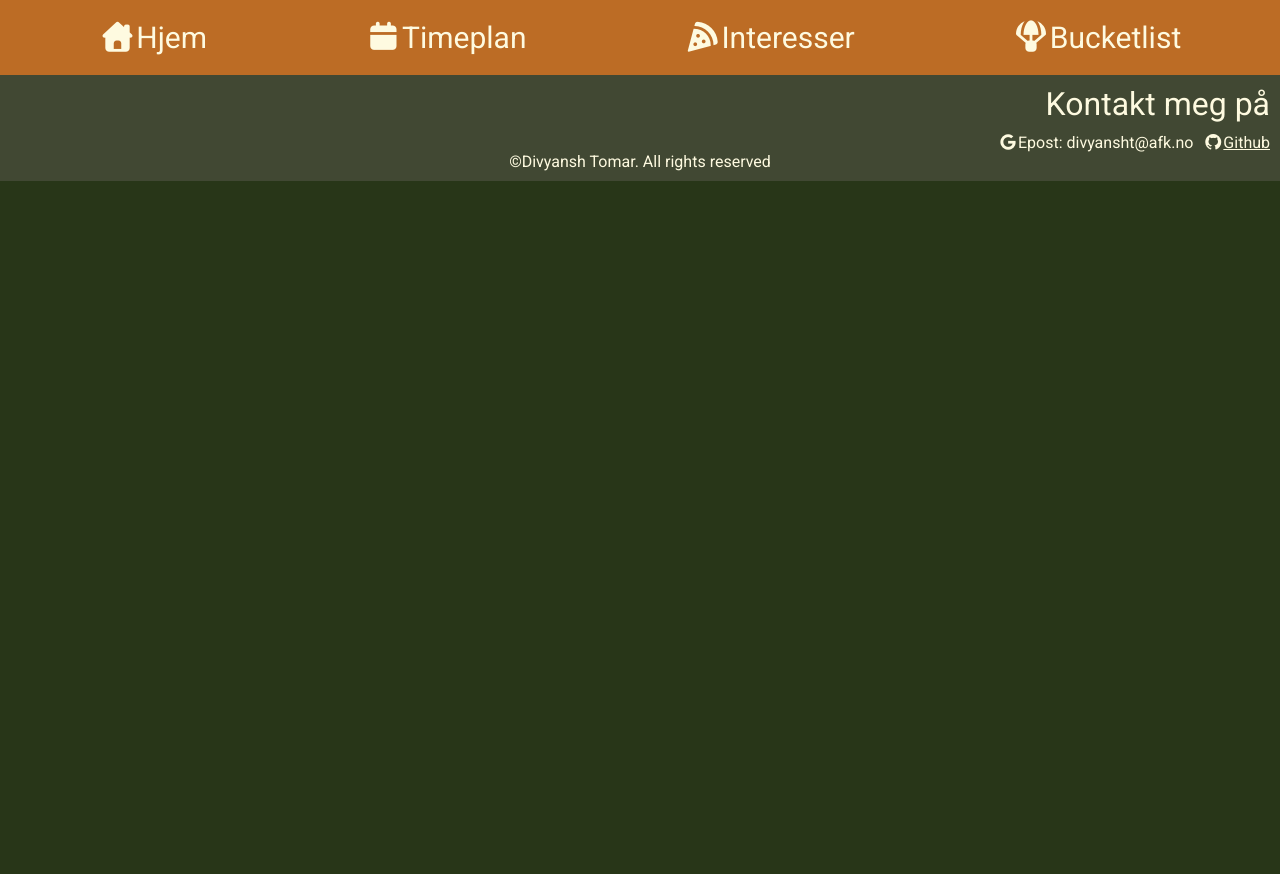
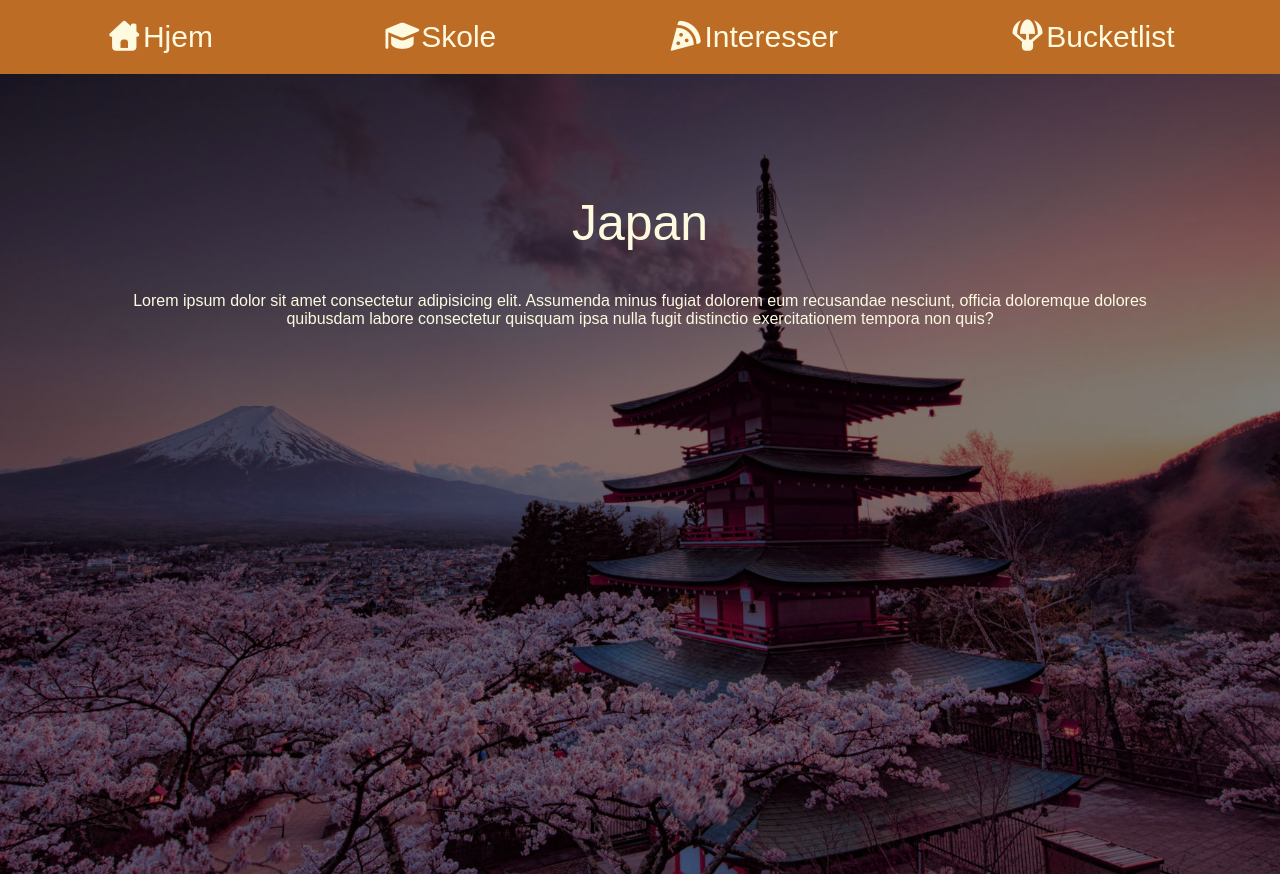
Before and after one commit to someoneforus/Meg-selv, a plain HTML site: page bucketlist.html in a window 1280 px wide. Shown: the top 874 px of the page. Before the commit the page ends 800 px from the top, so only its background shows below. Drawn offline with Linux system fonts and the light colour scheme; a web font is replaced by a local one.

Commit message:
Add bucketlist section and update site styling
Introduced a new bucketlist section with cards for Japan and skydiving, including supporting images. Updated navigation labels from 'Timeplan' to 'Skole' and added the Momo Trust Sans font across all pages. Enhanced CSS for bucketlist cards, improved header stickiness, and refactored some HTML structure for better semantics.

```diff
--- a/bucketlist.html
+++ b/bucketlist.html
@@ -10,6 +10,9 @@
     <link rel="stylesheet" href="https://cdnjs.cloudflare.com/ajax/libs/font-awesome/7.0.1/css/all.min.css"
         integrity="sha512-2SwdPD6INVrV/lHTZbO2nodKhrnDdJK9/kg2XD1r9uGqPo1cUbujc+IYdlYdEErWNu69gVcYgdxlmVmzTWnetw=="
         crossorigin="anonymous" referrerpolicy="no-referrer" />
+    <link rel="preconnect" href="https://fonts.googleapis.com">
+    <link rel="preconnect" href="https://fonts.gstatic.com" crossorigin>
+    <link href="https://fonts.googleapis.com/css2?family=Momo+Trust+Sans:wght@200..800&display=swap" rel="stylesheet">
 
 </head>
 
@@ -19,12 +22,29 @@
         <div class="nav">
             <ul>
                 <li><a href="index.html"><i class="fa-solid fa-house-chimney"></i>Hjem</a></li>
-                <li><a href="timeplan.html"><i class="fa-solid fa-calendar"></i>Timeplan</a></li>
+                <li><a href="timeplan.html"><i class="fa-solid fa-graduation-cap"></i>Skole</a></li>
                 <li><a href="interesser.html"><i class="fa-solid fa-pizza-slice"></i>Interesser</a></li>
                 <li><a href="bucketlist.html"> <i class="fa-solid fa-parachute-box"></i>Bucketlist</a></li>
             </ul>
         </div>
     </header>
+
+    <main>
+        <div class="bucket-container">
+            <div class="bucket-card1">
+                <h1>Japan</h1>
+                <p>Lorem ipsum dolor sit amet consectetur adipisicing elit. Assumenda minus fugiat dolorem eum
+                    recusandae nesciunt, officia doloremque dolores quibusdam labore consectetur quisquam ipsa nulla
+                    fugit distinctio exercitationem tempora non quis?</p>
+            </div>
+            <div class="bucket-card2">
+                <h1>Fallskjermhopping</h1>
+                <p>Lorem ipsum dolor sit amet consectetur adipisicing elit. Atque eius exercitationem sit aperiam sint
+                    assumenda minima praesentium. Voluptatum distinctio quod odit, maxime voluptas cumque. Ullam tempore
+                    temporibus libero deserunt dolorem!</p>
+            </div>
+        </div>
+    </main>
 
     <footer>
         <h1>Kontakt meg på</h1>
--- a/style.css
+++ b/style.css
@@ -1,4 +1,4 @@
-    @import url('https://fonts.googleapis.com/css2?family=Roboto:ital,wght@0,100..900;1,100..900&display=swap');
+    @import url('https://fonts.googleapis.com/css2?family=Momo+Trust+Sans:wght@200..800&display=swap');
 
     html {
         box-sizing: border-box;
@@ -9,11 +9,12 @@
         margin: 0;
         padding: 0;
         font-weight: normal;
+        font-family: "Momo Trust Sans", sans-serif;
     }
 
     body {
         background-color: rgb(40, 54, 24);
-        font-family: "Roboto", sans-serif;
+        min-height: 100vh;
     }
 
     ol,
@@ -30,6 +31,13 @@
     }
 
     /* navbar */
+
+    header {
+        position: sticky;
+        top: 0;
+        z-index: 3;
+    }
+
     .nav {
         background-color: rgb(188, 108, 37);
         padding: 10px;
@@ -249,7 +257,7 @@
     }
 
     .fam-card:nth-child(1) {
-        transform: translateX(-30px) rotate(-5deg);
+        transform: translateX(-20px) rotate(-5deg);
     }
 
     .fam-card:nth-child(2) {
@@ -257,9 +265,8 @@
     }
 
     .fam-card:nth-child(3) {
-        transform: translateX(30px) rotate(5deg);
+        transform: translateX(20px) rotate(5deg);
     }
-
 
     .fam-container:hover .fam-card:nth-child(1) {
         transform: translateX(-300px) rotate(0deg);
@@ -271,19 +278,6 @@
 
     .fam-container:hover .fam-card:nth-child(3) {
         transform: translateX(300px) rotate(0deg);
-    }
-
-
-    .fam-card:nth-child(1) {
-        transform: translateX(-20px) rotate(-5deg);
-    }
-
-    .fam-card:nth-child(2) {
-        transform: translateX(0px) rotate(0deg);
-    }
-
-    .fam-card:nth-child(3) {
-        transform: translateX(20px) rotate(5deg);
     }
 
     .fam-card:hover {
@@ -441,7 +435,7 @@
         padding: 10px;
     }
 
-    .ranking h1{
+    .ranking h1 {
         font-size: 60px;
     }
 
@@ -458,7 +452,7 @@
         padding: 20px 0px;
     }
 
-    .fag-container>div{
+    .fag-container>div {
         border-radius: 20px;
         font-size: 40px;
         margin: 10px;
@@ -675,6 +669,77 @@
 
     /* bilde-galleri */
 
+
+    /* bucketlist */
+    .bucket-container {
+        display: flex;
+        flex-direction: column;
+    }
+
+    .bucket-container h1 {
+        font-size: 50px;
+    }
+
+    .bucket-card1 {
+        position: relative;
+        background-image: url(./bilder/japan.jpg);
+        background-repeat: no-repeat;
+        background-position: center;
+        background-attachment: fixed;
+        background-size: cover;
+
+        height: 100vh;
+        color: rgb(254, 250, 224);
+        padding: 100px;
+    }
+
+    .bucket-card1::before {
+        content: "";
+        position: absolute;
+        top: 0;
+        left: 0;
+        width: 100%;
+        height: 100%;
+        background-color: rgba(0, 0, 0, 0.5);
+        z-index: 0;
+    }
+
+    .bucket-card2 {
+        position: relative;
+        background-image: url(./bilder/skydive.jpg);
+        background-repeat: no-repeat;
+        background-position: center;
+        background-attachment: fixed;
+        background-size: cover;
+
+        height: 100vh;
+        color: rgb(254, 250, 224);
+        padding: 100px;
+    }
+
+    .bucket-card2::before {
+        content: "";
+        position: absolute;
+        top: 0;
+        left: 0;
+        width: 100%;
+        height: 100%;
+        background-color: rgba(0, 0, 0, 0.5);
+        z-index: 0;
+    }
+
+    .bucket-card1 h1,
+    .bucket-card1 p,
+    .bucket-card2 h1,
+    .bucket-card2 p {
+        position: relative;
+        z-index: 1;
+        padding: 20px;
+        text-align: center;
+    }
+
+    /* bucketlist */
+
     /* footer */
     footer {
         gap: 10px;
@@ -702,5 +767,4 @@
         text-align: center;
     }
 
-
     /* footer */
```
Also changed, not shown: index.html (+4 -1 lines), interesser.html (+6 -4 lines), timeplan.html (+4 -1 lines), bilder/japan.jpg (added), bilder/skydive.jpg (added).
